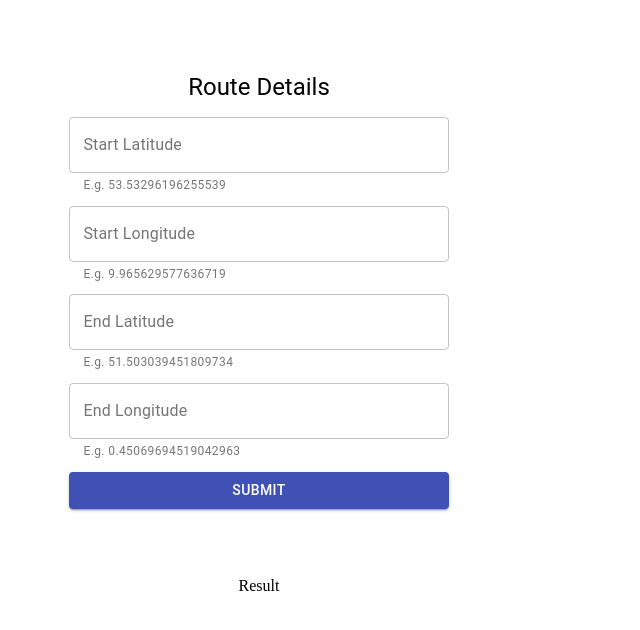
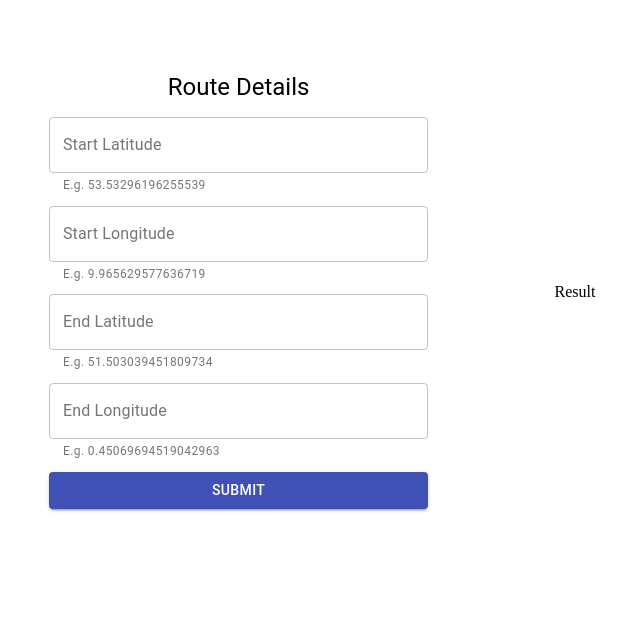
Before and after one commit to jlblumberg/jlbeacon, a React (Create React App) app: page / in a window 1280 px wide. Shown: the top 630 px of the page, without its empty margins (381-1021 px from the left). Built offline with nearby package versions, Linux system fonts and the light colour scheme; the HTML template or start-up script is replaced by a standard one.

Commit message:
Update import and CSS bug

```diff
--- a/src/App.module.css
+++ b/src/App.module.css
@@ -2,5 +2,5 @@
   display: flex;
   align-items: center;
   justify-content: center;
-  flex-direction: column;
+  flex-direction: row;
 }
--- a/src/components/Form/Form.jsx
+++ b/src/components/Form/Form.jsx
@@ -1,5 +1,5 @@
 import React from 'react';
-import { Grid, TextField, Typography, Button } from '@material-ui/core';
+import { TextField, Typography, Button } from '@material-ui/core';
 import styles from './Form.module.css';
 
 const Form = () => {
```
